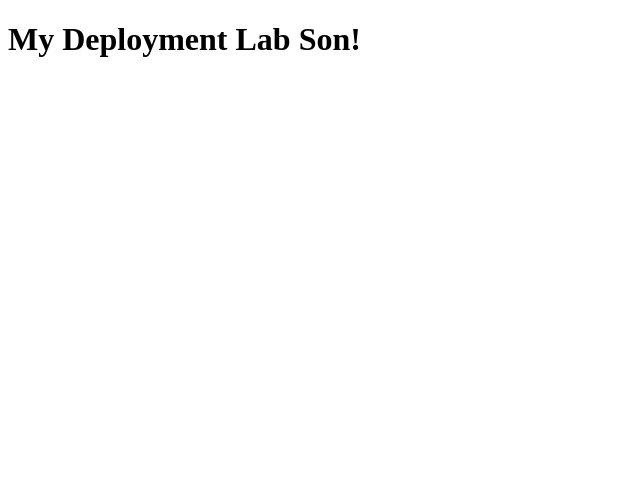
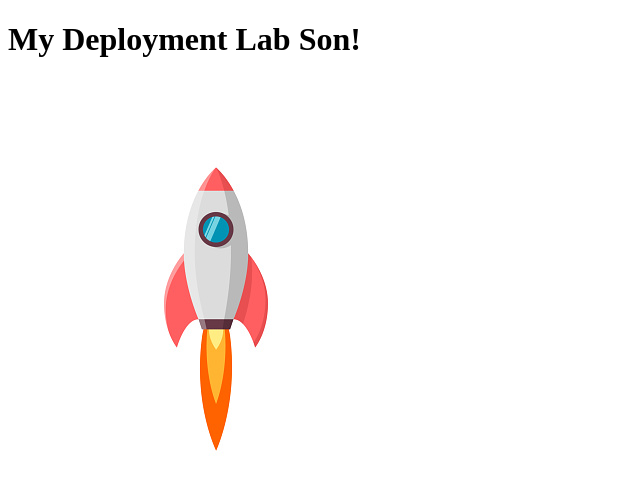
Before and after one commit to DwayneForeman/my-deployment-lab, a website: page public/index.html in a window 1280 px wide. Shown: the whole page, without its empty margins (0-640 px from the left). Drawn offline with Linux system fonts and the light colour scheme.

Commit message:
sixth commit

```diff
--- a/public/index.html
+++ b/public/index.html
@@ -10,5 +10,7 @@
 
   <h1>My Deployment Lab Son!</h1>
 
+  <img src = "images/rocket-background.jpeg" alt="Takeoff Rocket"
+
 </body>
 </html>
```
Also changed, not shown: public/images/rocket-background.jpeg (added).
